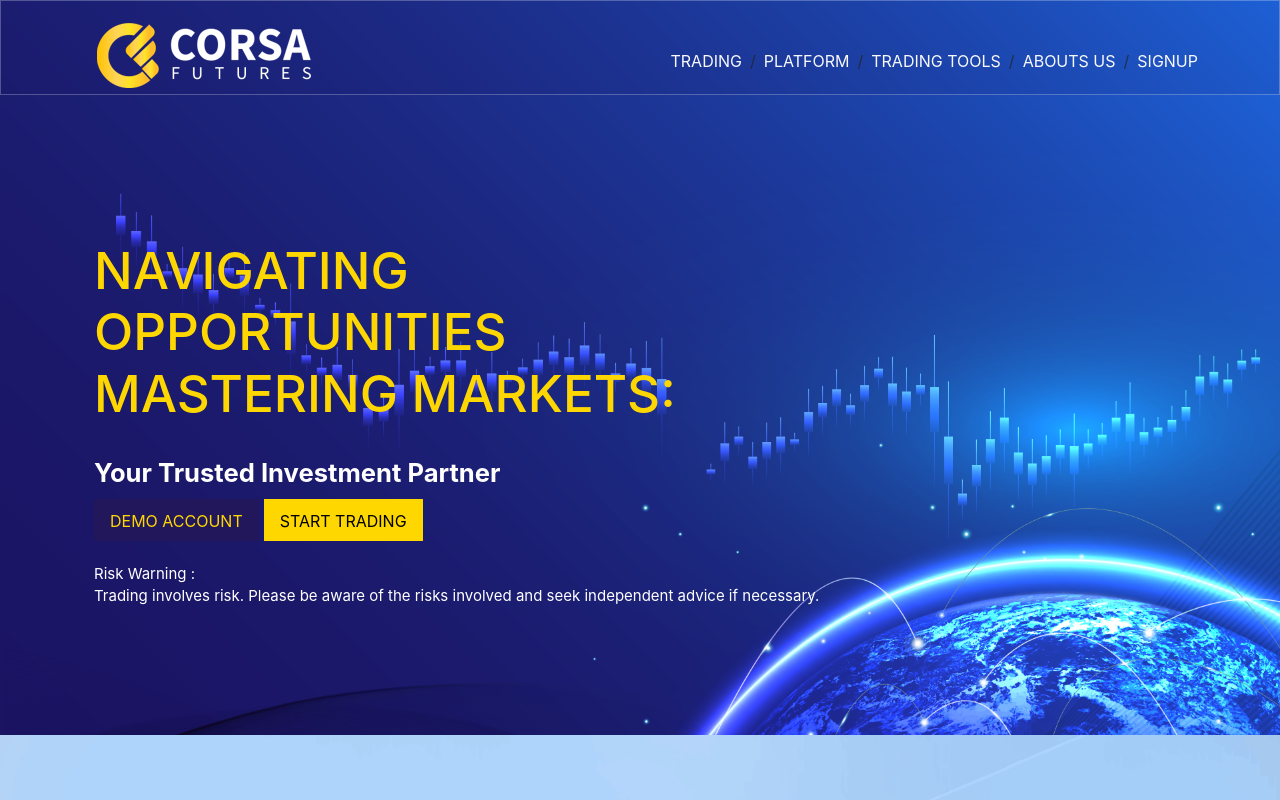
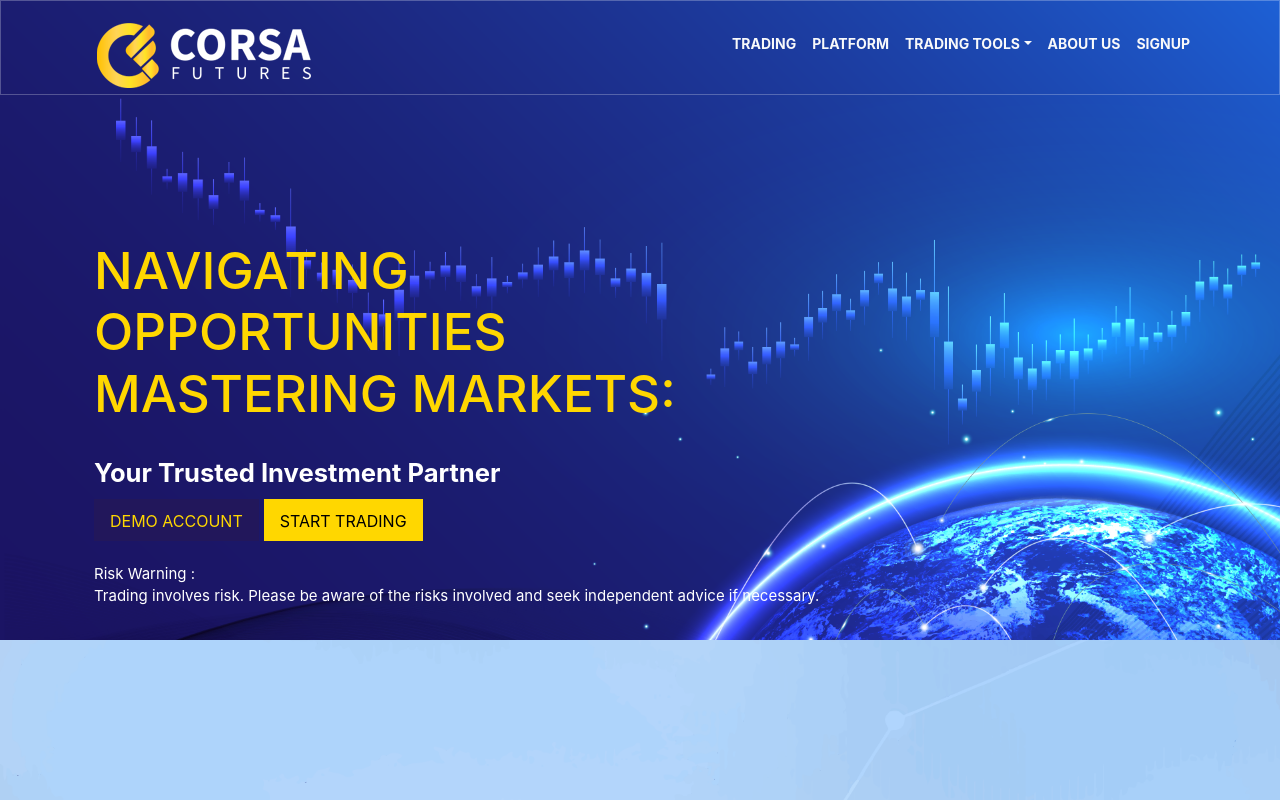
Before and after one commit to letternine24/Oceanides-Frontend, a React (Vite) app: page / in a window 1280 px wide. Shown: the top 800 px of the page. Built offline with nearby package versions, Linux system fonts and the light colour scheme.

Commit message:
feat: trading dropdown

```diff
--- a/src/App.jsx
+++ b/src/App.jsx
@@ -1,6 +1,7 @@
 import { useState } from 'react'
 import 'bootstrap/dist/css/bootstrap.min.css'
-import GenerateHeader from './components/Header/Header';
+import 'bootstrap/dist/js/bootstrap.bundle.min.js';
+import Header from './components/Header/Header';
 import GenerateBody from './pages/MainPage/Body';
 import './App.css'
 
@@ -9,7 +10,7 @@ function App() {
 
   return (
     <div>
-      <GenerateHeader />
+      <Header />
       <GenerateBody />
     </div>
   )
--- a/src/components/Header/Header.jsx
+++ b/src/components/Header/Header.jsx
@@ -1,27 +1,43 @@
-import "bootstrap/dist/css/bootstrap.min.css";
 import "@styles/Header/Header.css";
-import ListInformation from "@pages/MainPage/Components/InformationList";
+import InformationList from "./InformationList";
+import { useEffect } from "react";
 
-function GenerateHeader() {
+const Header = () => {
+  useEffect(() => {
+    const handleScroll = () => {
+      const header = document.querySelector(".corsa_header");
+      if (window.scrollY > 0) {
+        header.classList.add("scrolled");
+      } else {
+        header.classList.remove("scrolled");
+      }
+    };
+
+    window.addEventListener("scroll", handleScroll);
+
+    return () => {
+      window.removeEventListener("scroll", handleScroll);
+    };
+  }, []);
+
   return (
-    <header id="corsa_header">
-      <div id="header_main" className="container_wrap container_wrap_logo">
+    <header className="corsa_header">
+      <div className="header_main container_wrap container_wrap_logo">
         <div className="container">
           <div className="inner-container">
             <div className="d-inline">
               <span className="logo avia-standard-logo">
-                <a href="http://localhost:3000/">
+                <a href="/">
                   <img src="/images/corsa-logo.png" alt="corsa-logo" />
                 </a>
               </span>
-
-              <ListInformation></ListInformation>
+              <InformationList />
             </div>
           </div>
         </div>
       </div>
     </header>
   );
-}
+};
 
-export default GenerateHeader;
+export default Header;
--- /dev/null
+++ b/src/components/Header/InformationList.jsx
@@ -0,0 +1,133 @@
+import { useEffect } from "react";
+
+const InformationList = () => {
+  useEffect(() => {
+    const handleScroll = () => {
+      const navbar = document.querySelector(".navbar");
+      if (window.scrollY > 0) {
+        navbar.classList.add("scrolled");
+      } else {
+        navbar.classList.remove("scrolled");
+      }
+    };
+
+    window.addEventListener("scroll", handleScroll);
+
+    return () => {
+      window.removeEventListener("scroll", handleScroll);
+    };
+  }, []);
+
+  useEffect(() => {
+    const dropdowns = document.querySelectorAll(".dropdown");
+
+    dropdowns.forEach((dropdown) => {
+      dropdown.addEventListener("mouseenter", function () {
+        const submenu = this.querySelector(".dropdown-menu");
+        if (submenu) {
+          submenu.classList.add("show");
+        }
+      });
+
+      dropdown.addEventListener("mouseleave", function () {
+        const submenu = this.querySelector(".dropdown-menu");
+        if (submenu) {
+          submenu.classList.remove("show");
+        }
+      });
+    });
+
+    return () => {
+      dropdowns.forEach((dropdown) => {
+        dropdown.removeEventListener("mouseenter", () => {
+          dropdown.querySelector(".dropdown-menu").classList.add("show");
+        });
+        dropdown.removeEventListener("mouseleave", () => {
+          dropdown.querySelector(".dropdown-menu").classList.remove("show");
+        });
+      });
+    };
+  }, []);
+
+  return (
+    <nav className="navbar navbar-expand-lg float-end mt-3">
+      <div className="collapse navbar-collapse" id="navbarText">
+        <ul className="navbar-nav mr-auto">
+          <li className="nav-item active">
+            <a className="nav-link text-light" href="#">
+              TRADING
+            </a>
+          </li>
+          <li className="nav-item">
+            <a className="nav-link text-light" href="#">
+              PLATFORM
+            </a>
+          </li>
+
+          <li className="nav-item dropdown">
+            <a
+              href="#"
+              className="nav-link dropdown-toggle text-light"
+              aria-expanded="false"
+            >
+              TRADING TOOLS
+            </a>
+            <ul className="dropdown-menu multi-level-dropdown">
+              <li className="dropdown-item dropdown">
+                <a
+                  className="dropdown-item dropdown-toggle multi-level-dropdown-container"
+                  href="#"
+                  data-bs-toggle="dropdown"
+                >
+                  Trading Account Type
+                </a>
+                <ul className="dropdown-menu multi-level-dropdown-menu">
+                  <li>
+                    <a className="dropdown-item" href="#">
+                      Standard Account
+                    </a>
+                  </li>
+                  <li>
+                    <a className="dropdown-item" href="#">
+                      Pro Account
+                    </a>
+                  </li>
+                  <li>
+                    <a className="dropdown-item" href="#">
+                      Demo Account
+                    </a>
+                  </li>
+                </ul>
+              </li>
+              <li className="dropdown-divider"></li>
+              <li>
+                <a className="dropdown-item" href="#">
+                  Instruments
+                </a>
+              </li>
+              <li>
+                <a className="dropdown-item" href="#">
+                  Deposit & Withdrawal
+                </a>
+              </li>
+            </ul>
+          </li>
+
+          <li className="nav-item">
+            <a className="nav-link text-light" href="#">
+              ABOUT US
+            </a>
+          </li>
+
+          <li className="nav-item">
+            <a className="nav-link text-light" href="#">
+              SIGNUP
+            </a>
+          </li>
+        </ul>
+      </div>
+    </nav>
+  );
+};
+
+export default InformationList;
--- a/src/pages/MainPage/Body.jsx
+++ b/src/pages/MainPage/Body.jsx
@@ -1,4 +1,3 @@
-import 'bootstrap/dist/css/bootstrap.min.css'
 import '@styles/MainPage/Body.css'
 import GetNavigatingSection from './Components/NavigatingSection';
 import GetEmpoweringSection  from './Components/EmpoweringSection'
--- a/src/pages/MainPage/Components/DownloadSection.jsx
+++ b/src/pages/MainPage/Components/DownloadSection.jsx
@@ -1,4 +1,3 @@
-import 'bootstrap/dist/css/bootstrap.min.css'
 import '@styles/MainPage/DownloadSection.css'
 
 function GetDownloadSection(){
--- a/src/pages/MainPage/Components/EmpoweringSection.jsx
+++ b/src/pages/MainPage/Components/EmpoweringSection.jsx
@@ -1,4 +1,3 @@
-import 'bootstrap/dist/css/bootstrap.min.css'
 import '@styles/MainPage/EmpoweringSection.css'
 
 function GetEmpoweringSection(){
--- a/src/pages/MainPage/Components/InformationList.jsx
+++ /dev/null
@@ -1,17 +0,0 @@
-
-
-function ListInformation(){
-    return (
-        <nav aria-label="breadcrumb" className="float-end mt-5">
-        <ol className="breadcrumb">
-          <li className="breadcrumb-item active text-light" aria-current="page">TRADING</li>
-          <li className="breadcrumb-item active text-light" aria-current="page">PLATFORM</li>
-          <li className="breadcrumb-item active text-light" aria-current="page">TRADING TOOLS</li>
-          <li className="breadcrumb-item active text-light" aria-current="page">ABOUTS US</li>
-          <li className="breadcrumb-item active text-light" aria-current="page">SIGNUP</li>
-        </ol>
-      </nav>
-    );
-}
-
-export default ListInformation;
--- a/src/pages/MainPage/Components/InstantSection.jsx
+++ b/src/pages/MainPage/Components/InstantSection.jsx
@@ -1,4 +1,3 @@
-import 'bootstrap/dist/css/bootstrap.min.css'
 import '@styles/MainPage/InstantSection.css'
 
 function GetInstantSection(){
--- a/src/pages/MainPage/Components/NavigatingSection.jsx
+++ b/src/pages/MainPage/Components/NavigatingSection.jsx
@@ -1,4 +1,3 @@
-import 'bootstrap/dist/css/bootstrap.min.css'
 import '@styles/MainPage/NavigatingSection.css'
 
 function GetNavigatingSection(){
--- a/src/pages/MainPage/Components/TradingSection.jsx
+++ b/src/pages/MainPage/Components/TradingSection.jsx
@@ -1,4 +1,3 @@
-import 'bootstrap/dist/css/bootstrap.min.css'
 import '@styles/MainPage/TradingSection.css'
 
 function GetTradingSection(){
--- a/src/styles/Header/Header.css
+++ b/src/styles/Header/Header.css
@@ -1,17 +1,64 @@
-#corsa_header {
+.corsa_header {
   background-image: url("/images/common-bg.png");
   background-size: cover;
   background-repeat: no-repeat;
+  height: 95px;
+  position: fixed;
+  z-index: 3;
+  width: 100%;
 }
 
-#header_main {
+.header_main {
   border: 1px solid rgba(255, 255, 255, 0.25);
 }
 
-.content {
-  padding-top: 50px;
-  padding-bottom: 50px;
-  box-sizing: content-box;
-  min-height: 1px;
-  z-index: -1;
+.corsa_header .logo img {
+  height: 100%;
 }
+
+.navbar {
+  background-color: transparent;
+}
+
+.corsa_header.scrolled {
+  height: 45px;
+  background-image: none;
+  background-color: #2b2b2b;
+}
+
+.corsa_header.scrolled .logo img {
+  height: 45px;
+}
+
+.navbar.scrolled {
+  margin-top: 0 !important;
+}
+
+.navbar .nav-link {
+  font-weight: 700;
+  font-size: 14px;
+}
+.navbar.scrolled .nav-link {
+  color: white;
+}
+
+/* CLEAN UP MULTI LEVEL DROPDOWN CSS */
+.multi-level-dropdown,
+.multi-level-dropdown-menu {
+  background-color: #2b2b2b;
+  /* margin-top: 2rem; */
+  border: 1px solid #fff;
+}
+
+.multi-level-dropdown * {
+  color: #fff;
+}
+
+.multi-level-dropdown-container {
+  padding-left: 0;
+}
+
+.multi-level-dropdown-menu {
+  margin-left: -83%;
+  margin-top: -18%;
+}
```
